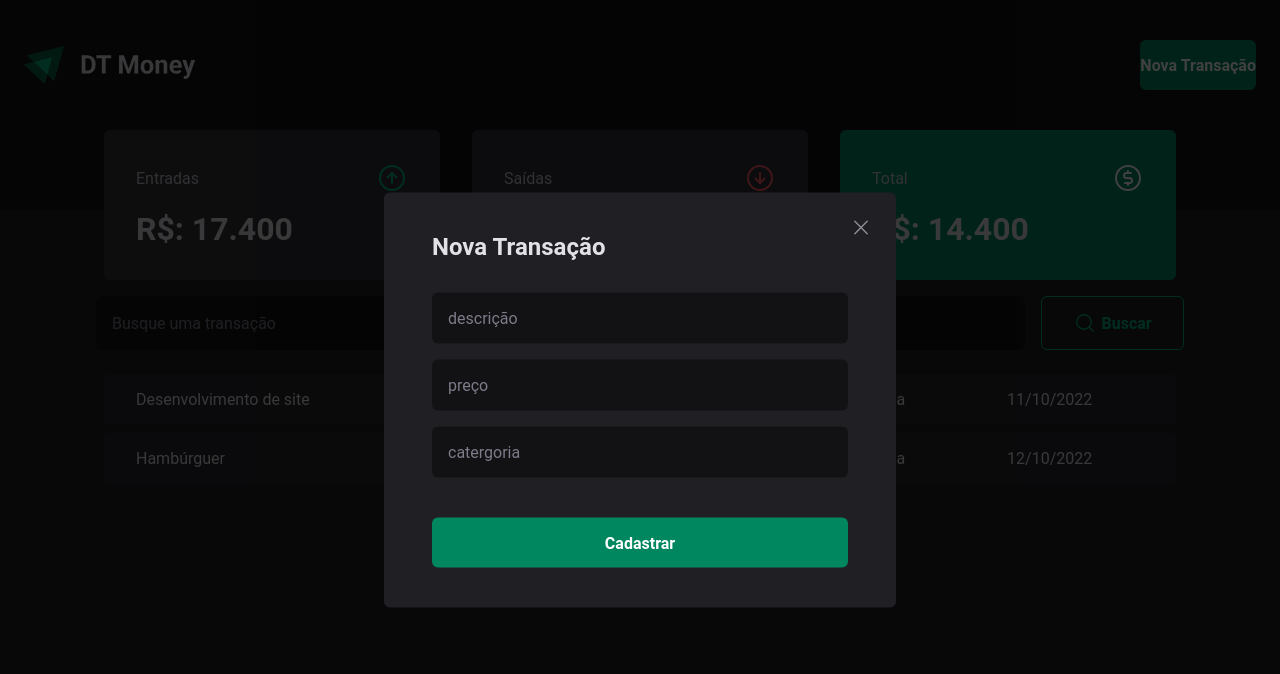
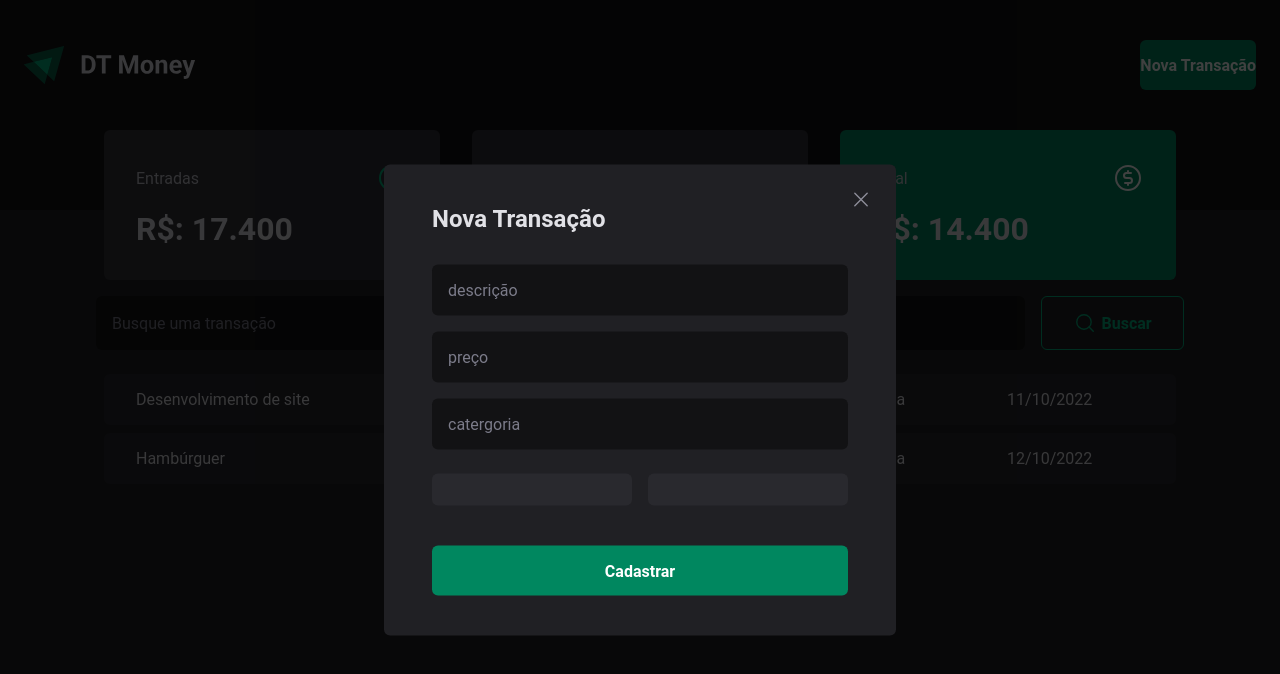
Before and after one commit to ReinaldoARamos/Dt-Money_ignite_03, a React (Vite) app: page / in a window 1280 px wide. Both pictures are taken after a click on the button "Nova Transação". Shown: the top 674 px of the page. Built offline with nearby package versions, Linux system fonts and the light colour scheme.

Commit message:
terminando de criar a base dos botoes

```diff
--- a/src/Components/NewTransaction/index.tsx
+++ b/src/Components/NewTransaction/index.tsx
@@ -1,5 +1,5 @@
 import * as Dialog from "@radix-ui/react-dialog";
-import { Overlay, Content, CloseButton } from "./style";
+import { Overlay, Content, CloseButton, TransactionType, TransactionTypeButton } from "./style";
 import { X } from "phosphor-react";
 
 
@@ -17,9 +17,18 @@ export function NewTransactionModal() {
             <input type="number" placeholder="preço"/>
             <input type="text" placeholder="catergoria"/>
 
+
+            <TransactionType>
+                <TransactionTypeButton/>
+                <TransactionTypeButton/>
+            </TransactionType>
+
             <button type="submit">
                 Cadastrar
             </button>
+
+
+
         </form>
 
       </Content>
--- a/src/Components/NewTransaction/style.ts
+++ b/src/Components/NewTransaction/style.ts
@@ -73,3 +73,23 @@ cursor: pointer ;
 line-height: 0;
 color: ${(props) => props.theme["gray-400"]};
 `
+
+export const TransactionType = styled.div`
+    display: grid ;
+    grid-template-columns: repeat(2, 1fr);
+    gap: 1rem;
+    margin-top: 0.5rem ;
+`
+
+export const TransactionTypeButton = styled.button`
+        background: ${(props) => props.theme["gray-700"]};
+        padding: 1rem ;
+        align-items: center;
+        display: flex ;
+        justify-content: center;
+        gap: 0.5rem;
+        border-radius: 6px;
+        cursor: pointer;
+        border: 0;
+        color: ${(props) => props.theme["gray-100"]};
+`
```
